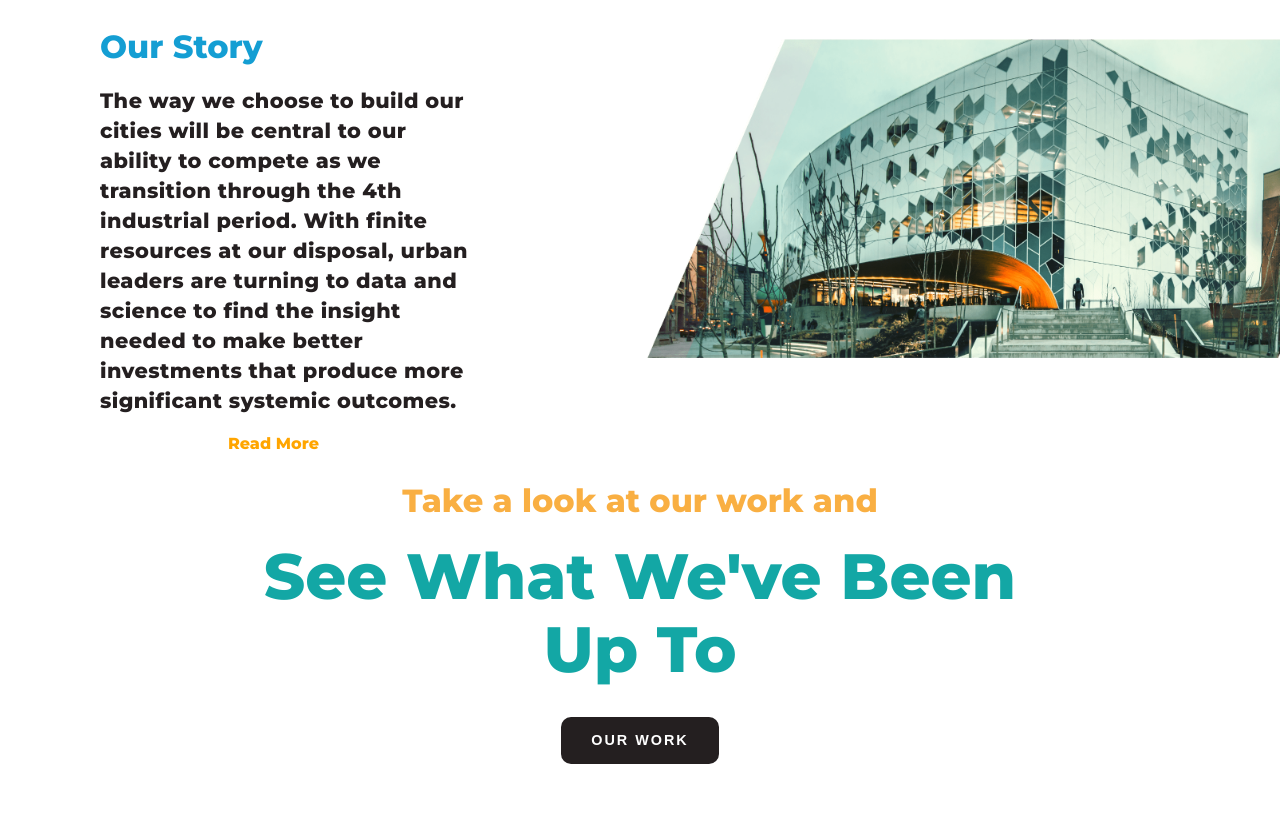
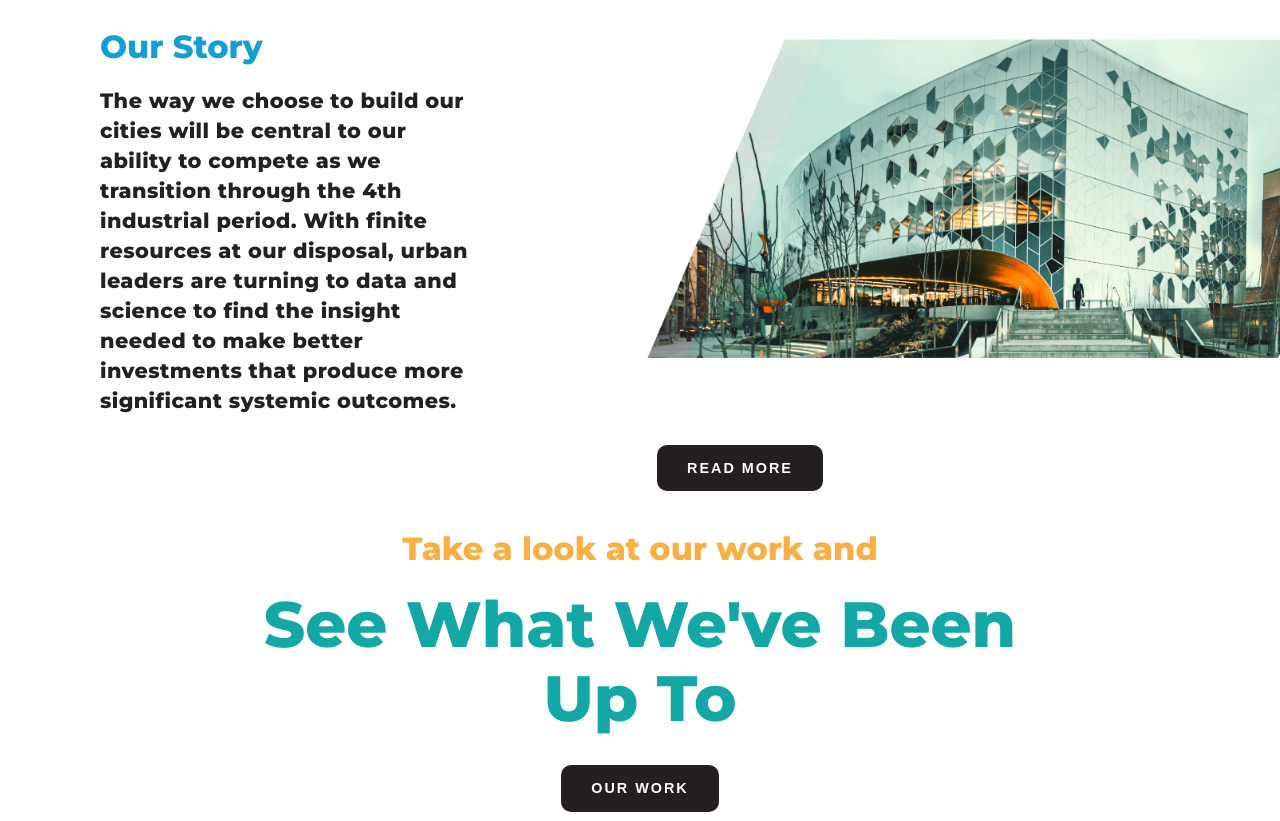
Before and after one commit to yfove/imagine_cities, a Django app: page /about/ in a window 1280 px wide. Shown: the part 1010-1831 px from the top of the page. Run offline with Django 3.2, Linux system fonts and the light colour scheme; some libraries are stand-ins or nearby versions.

Commit message:
1.22.21 v2 update

```diff
--- a/page/static/css/_about.scss
+++ b/page/static/css/_about.scss
@@ -71,13 +71,11 @@ $accent-colour: gray;
 
 .mission-text2 a {
   color: $primary-colour4;
-  padding: 10%;
   text-decoration: none;
 }
 
 a.white-paper {
   color: $primary-colour4;
-  padding: 10%;
   text-decoration: none;
 }
 
@@ -134,6 +132,33 @@ a.white-paper {
   background-color: #f9af42;
 }
 
+.paper-button {
+  text-align: center;
+}
+
+.paper-button button {
+  margin: 10%;
+  background-color: #241f20;
+  color: white;
+  font-size: 0.9em;
+  text-transform: uppercase;
+  padding: 15px 30px;
+  margin: 10px;
+  -webkit-box-pack: centre;
+  -ms-flex-pack: centre;
+  justify-content: centre;
+  position: relative;
+  border: none;
+  border-radius: 10px;
+  font-weight: bold;
+  letter-spacing: 2px;
+  cursor: pointer;
+}
+
+.paper-button button:hover {
+  background-color: #f9af42;
+}
+
 @media only screen and (max-width: 1150px) {
   .aboutus {
     padding: 10%;
--- a/page/static/css/main.css
+++ b/page/static/css/main.css
@@ -685,13 +685,11 @@ h4 {
 
 .mission-text2 a {
   color: #149ed3;
-  padding: 10%;
   text-decoration: none;
 }
 
 a.white-paper {
   color: #149ed3;
-  padding: 10%;
   text-decoration: none;
 }
 
@@ -745,6 +743,33 @@ a.white-paper {
 }
 
 .about-button button:hover {
+  background-color: #f9af42;
+}
+
+.paper-button {
+  text-align: center;
+}
+
+.paper-button button {
+  margin: 10%;
+  background-color: #241f20;
+  color: white;
+  font-size: 0.9em;
+  text-transform: uppercase;
+  padding: 15px 30px;
+  margin: 10px;
+  -webkit-box-pack: centre;
+  -ms-flex-pack: centre;
+  justify-content: centre;
+  position: relative;
+  border: none;
+  border-radius: 10px;
+  font-weight: bold;
+  letter-spacing: 2px;
+  cursor: pointer;
+}
+
+.paper-button button:hover {
   background-color: #f9af42;
 }
 
--- a/page/templates/page/about.html
+++ b/page/templates/page/about.html
@@ -47,10 +47,14 @@
                     to data and science to find the insight needed to make better investments that produce more
                     significant systemic outcomes.</p>
                 <br>
-                <a href="https://medium.com/@ron.jaicarran/a-new-kind-of-organization-for-a-new-era-of-urbanism-17b24a681091"
-                    target="_blank" class="white-paper"
-                    style="color: orange; text-decoration: none; font-weight: bold;">Read
-                    More</a>
+
+                <div class="paper-button">
+                    <a href="https://medium.com/@ron.jaicarran/a-new-kind-of-organization-for-a-new-era-of-urbanism-17b24a681091"
+                        target="_blank" class="white-paper"
+                        style="color: orange; text-decoration: none; font-weight: bold;">
+                        <button type="button">Read
+                            More</button></a>
+                </div>
             </div>
         </article>
     </section>
```
Also changed, not shown: 1 other file.
